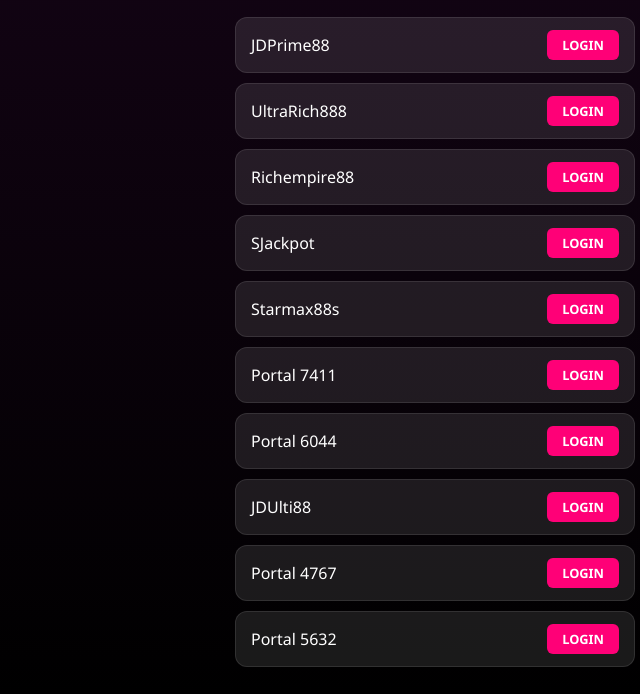
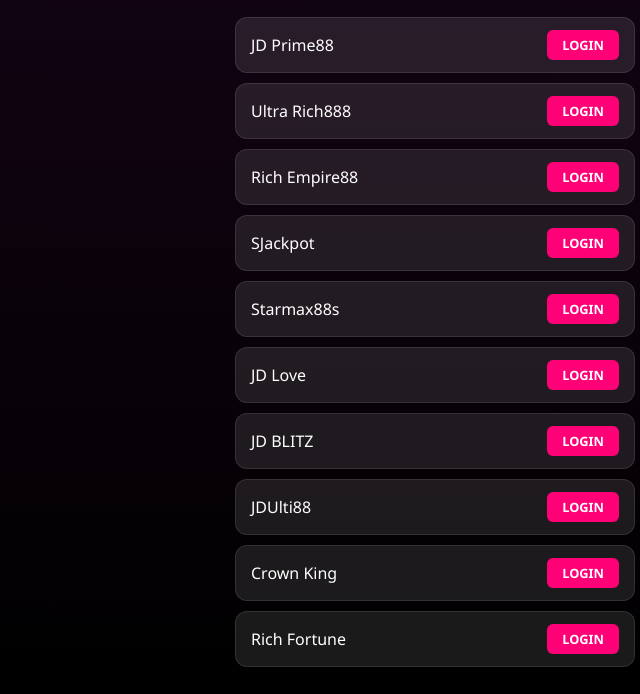
Before and after one commit to evangelistatrisha21/agent-dashboard, a plain HTML site: page index.html in a window 1280 px wide. Shown: the part 369-1063 px from the top of the page, 205-845 px from the left. Drawn offline with Linux system fonts and the light colour scheme.

Commit message:
Update index.html

```diff
--- a/index.html
+++ b/index.html
@@ -79,15 +79,15 @@
 
     <div class="container">
         <a href="https://sizfy.jdprime88.org/register.html" class="link-card" target="_blank">
-            <span>JDPrime88</span>
+            <span>JD Prime88</span>
             <div class="btn">LOGIN</div>
         </a>
         <a href="https://katrina88.ultrarich888.xyz/register.html" class="link-card" target="_blank">
-            <span>UltraRich888</span>
+            <span>Ultra Rich888</span>
             <div class="btn">LOGIN</div>
         </a>
         <a href="https://d8obm.richempire88.life/register.html" class="link-card" target="_blank">
-            <span>Richempire88</span>
+            <span>Rich Empire88</span>
             <div class="btn">LOGIN</div>
         </a>
         <a href="https://katrina88.sjackpot.co/register.html" class="link-card" target="_blank">
@@ -99,11 +99,11 @@
             <div class="btn">LOGIN</div>
         </a>
         <a href="https://o5mvb.74111105.com/register.html" class="link-card" target="_blank">
-            <span>Portal 7411</span>
+            <span>JD Love</span>
             <div class="btn">LOGIN</div>
         </a>
         <a href="https://tlchi.60447444.com/register.html" class="link-card" target="_blank">
-            <span>Portal 6044</span>
+            <span>JD BLITZ</span>
             <div class="btn">LOGIN</div>
         </a>
         <a href="https://dvdof.jdulti88.vip/register.html" class="link-card" target="_blank">
@@ -111,11 +111,11 @@
             <div class="btn">LOGIN</div>
         </a>
         <a href="https://haawk.47675381.com/register.html" class="link-card" target="_blank">
-            <span>Portal 4767</span>
+            <span>Crown King</span>
             <div class="btn">LOGIN</div>
         </a>
         <a href="https://kmm4i.563295rf88.com/register.html" class="link-card" target="_blank">
-            <span>Portal 5632</span>
+            <span>Rich Fortune</span>
             <div class="btn">LOGIN</div>
         </a>
     </div>
```
